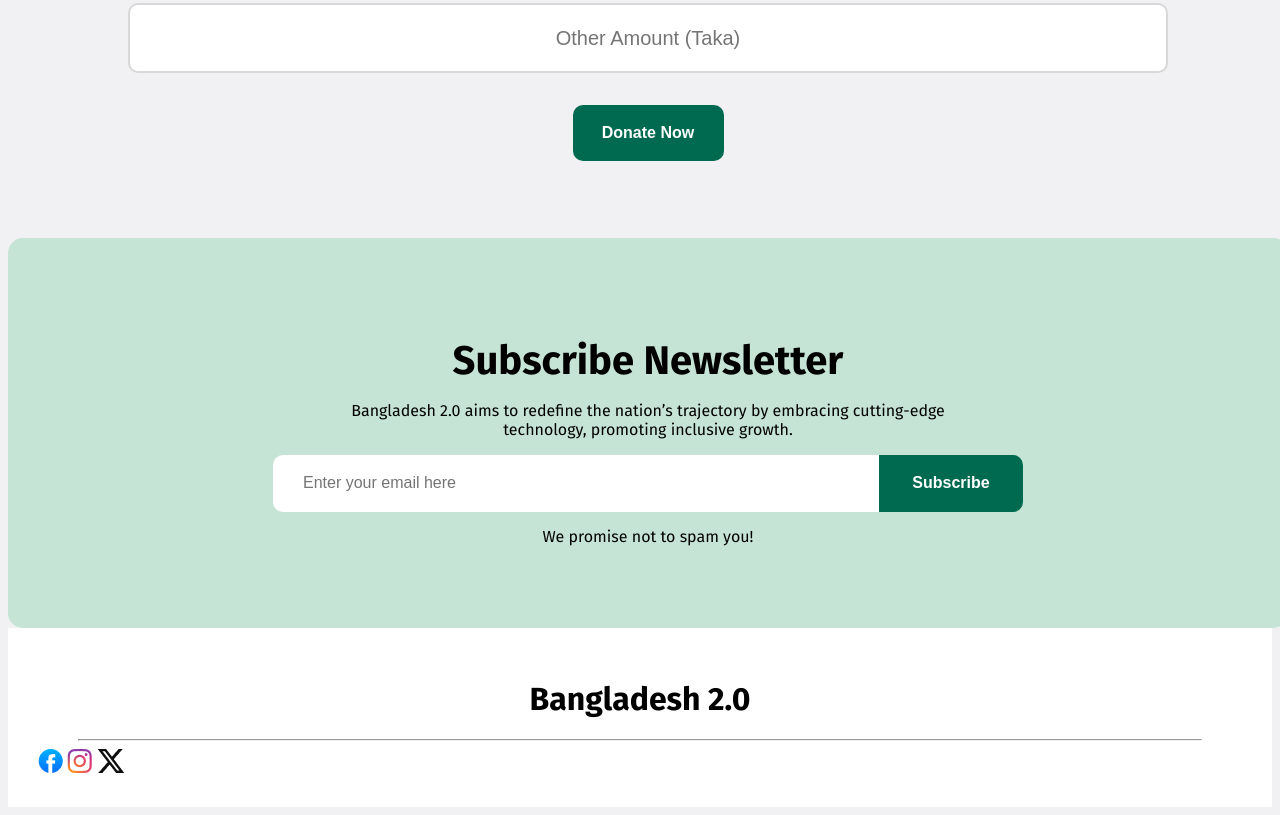
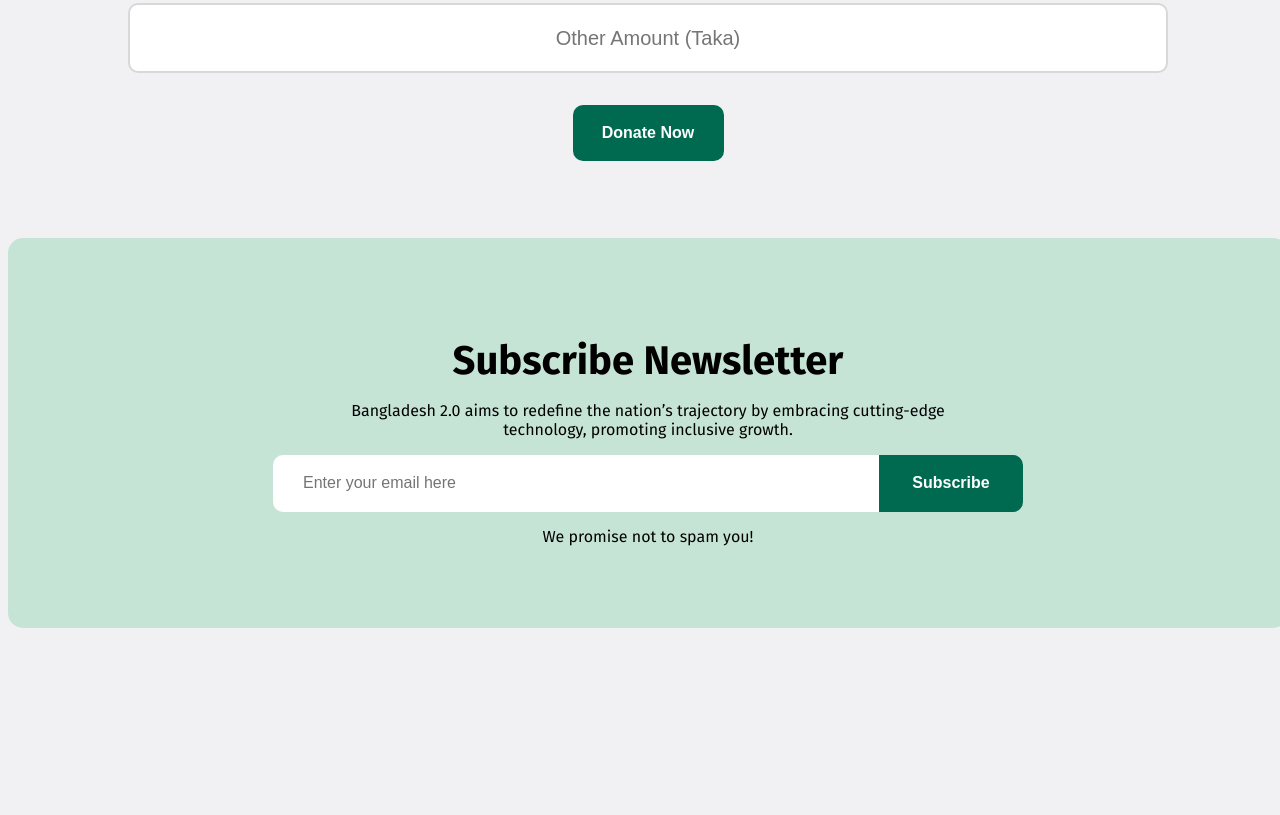
Before and after one commit to abdullahshahad-w/PH-assignment-01, a plain HTML site: page index.html in a window 1280 px wide. Shown: the part 3045-3860 px from the top of the page. After the commit the page ends 3681 px from the top, so only its background shows below. Drawn offline with Linux system fonts and the light colour scheme.

Commit message:
footer removed

```diff
--- a/index.html
+++ b/index.html
@@ -163,15 +163,5 @@
         <p class="subscribe-ending">We promise not to spam you!</p>
 
     </section>
-
-    <footer class="footer-section">
-        <h1 class="footer-title">Bangladesh 2.0</h1>
-        <hr>
-        <div class="footer-image-box">
-            <img src="assets/facebook.png" alt="" class="footer-image">
-            <img src="assets/instagram.png" alt="" class="footer-image">
-            <img src="assets/x.png" alt="" class="footer-image">
-        </div>
-    </footer>
 </body>
 </html>
--- a/styles/assignment1.css
+++ b/styles/assignment1.css
@@ -355,18 +355,3 @@ body button:hover {
     border: none;
     border-radius: 0px 10px 10px 0px;
 }
-
-/* footer styles */
-
-.footer-section {
-    background-color: white;
-    padding: 30px;
-}
-
-.footer-title {
-    text-align: center;
-}
-
-.footer-section hr {
-    width: 1122px;
-}
```
